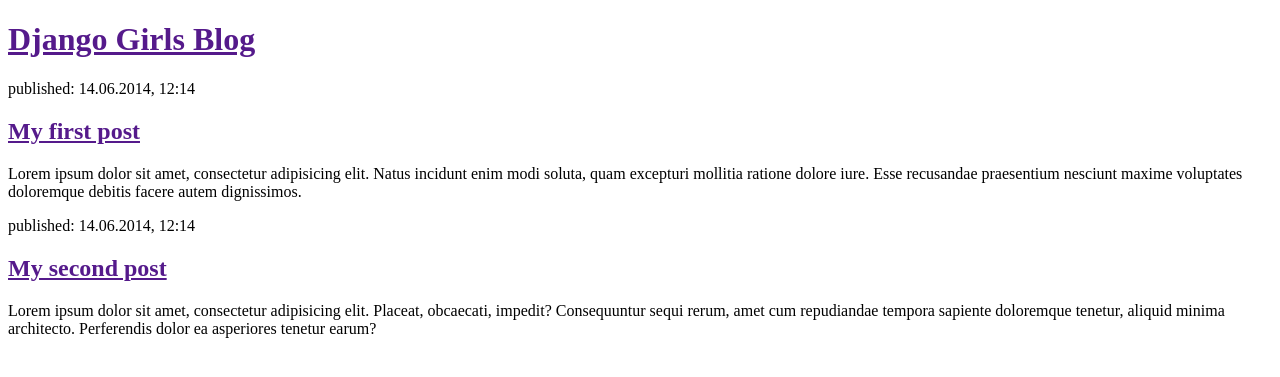
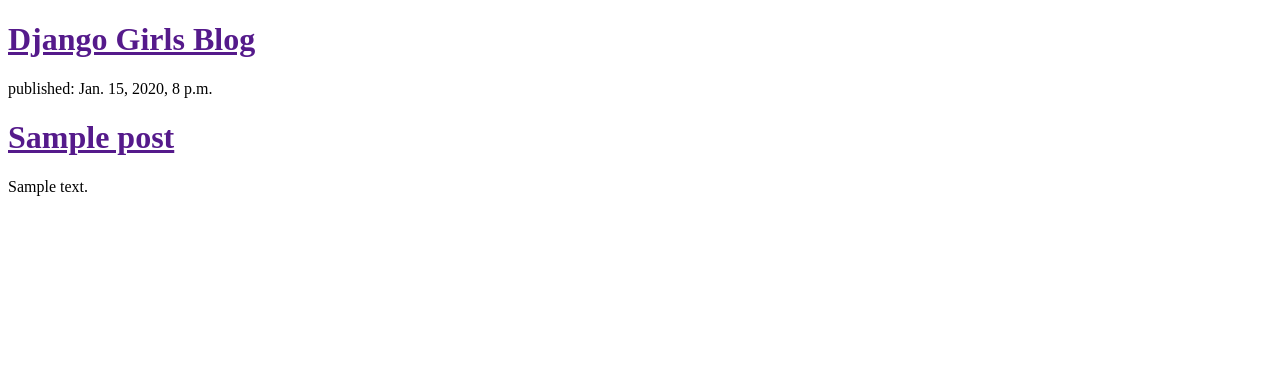
Before and after one commit to Ricardocaceres/my-first-blog, a Django app: template blog/templates/blog/post_list.html in a window 1280 px wide. Shown: the top 377 px of the page. Run offline with Django 3.2, Linux system fonts and the light colour scheme; the template is opened without the code that fills it: values that come from a table or form of the project are taken from there, others are empty; tables that the repository leaves empty hold one stand-in row (values such as "Sample post").

Commit message:
Modified templates to display posts from database.

```diff
--- a/blog/templates/blog/post_list.html
+++ b/blog/templates/blog/post_list.html
@@ -11,17 +11,14 @@
 		<h1><a href="">Django Girls Blog</a></h1>
 	</div>
 
-	<div>
-		<p>published: 14.06.2014, 12:14</p>
-		<h2><a href="">My first post</a></h2>
-		<p>Lorem ipsum dolor sit amet, consectetur adipisicing elit. Natus incidunt enim modi soluta, quam excepturi mollitia ratione dolore iure. Esse recusandae praesentium nesciunt maxime voluptates doloremque debitis facere autem dignissimos.</p>
-	</div>
+	{% for post in posts %}
+		<div>
+			<p>published: {{ post.published_date }}</p>
+			<h1><a href="">{{ post.title }}</a></h1>
+			<p>{{ post.text|linebreaks }}</p>
 
-	<div>
-		<p>published: 14.06.2014, 12:14</p>
-		<h2><a href="">My second post</a></h2>
-		<p>Lorem ipsum dolor sit amet, consectetur adipisicing elit. Placeat, obcaecati, impedit? Consequuntur sequi rerum, amet cum repudiandae tempora sapiente doloremque tenetur, aliquid minima architecto. Perferendis dolor ea asperiores tenetur earum?</p>
-	</div>
+		</div>
+	{% endfor %}
 
 
 </body>
--- a/blog/views.py
+++ b/blog/views.py
@@ -1,4 +1,7 @@
 from django.shortcuts import render
+from django.utils import timezone
+from .models import Post
 
 def post_list(request):
-    return render(request, 'blog/post_list.html', {})
+    posts= Post.objects.filter(published_date__lte=timezone.now()).order_by('published_date')
+    return render(request, 'blog/post_list.html', {'posts': posts})
```
